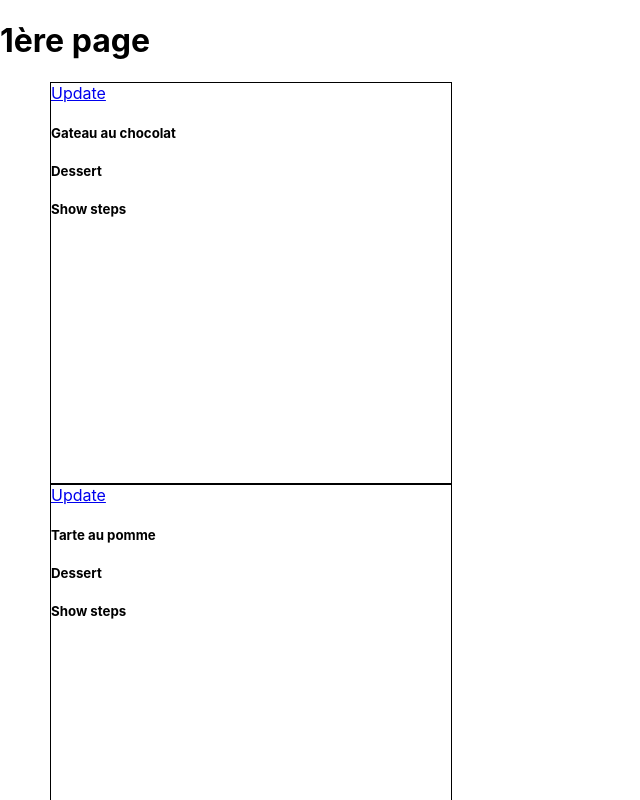
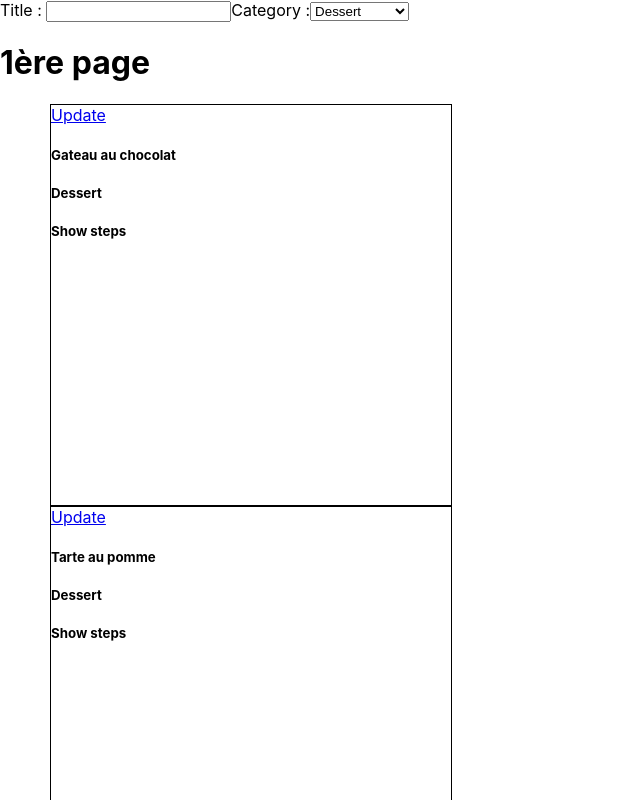
Before and after one commit to MELEK-WEB/ds, a React (Create React App) app: page / in a window 1280 px wide. Shown: the top 800 px of the page, without its empty margins (0-640 px from the left). Built offline with nearby package versions, Linux system fonts and the light colour scheme.

Commit message:
categoriess

```diff
--- a/src/components/Filter.js
+++ b/src/components/Filter.js
@@ -1,7 +1,34 @@
-import React from 'react'
+import React, { useEffect, useState } from 'react'
+import { fetchCategories } from '../recipes.service'
 
 export default function Filter() {
+
+  const [titleFilter, setTitleFilter] = useState('')
+  const [categoryList, setCategoryList] = useState([])
+ const [ selectedCategory,setSelectedCategory]=useState('')
+
+
+  const handleChange = (e) => {
+    setSelectedCategory(e.target.value);
+  }
+  useEffect(()=>{
+    fetchCategories().then((r)=>{
+      setCategoryList(r);
+      console.log("categorys",r)
+    })
+  },[])
+
   return (
-    <div>Filter</div>
+    <div>
+    Title :  <input type='text' value={titleFilter} onChange={(e) => setTitleFilter(e.target.value)} />
+    Category :
+    <select value={selectedCategory} onChange={handleChange}>
+      {categoryList?.map((category) => (
+        <option key={category} value={category}>{category}</option>
+      ))}
+    </select>
+
+  </div>
+
   )
 }
--- a/src/components/ListRec.js
+++ b/src/components/ListRec.js
@@ -14,13 +14,15 @@ export default function ListRec() {
 
   return (
     <div>
+            <Filter />
+
       <h1>1ère page</h1>
 
       {RecList.map((Rec) => {
         return <RecipeCard key={Rec?.id} recipe={Rec} />;
       })}
 
-      <Filter />
+
     </div>
   );
 }
```
